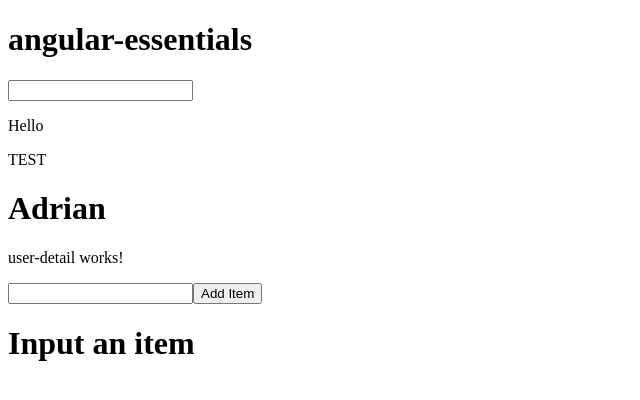
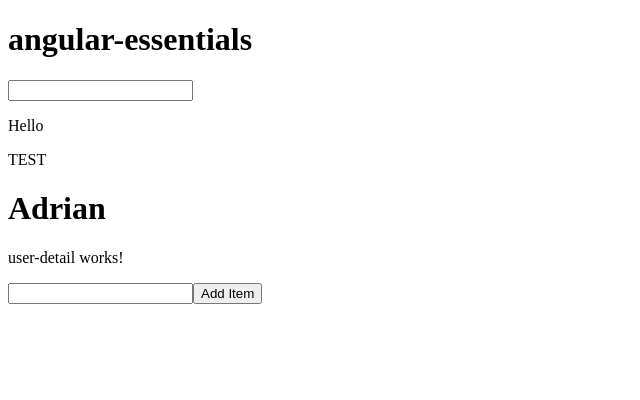
Before and after one commit to AdrianGrillo/angular-essentials, an Angular app: page / in a window 1280 px wide. Shown: the top 400 px of the page, without its empty margins (0-640 px from the left). Built offline with nearby package versions, Linux system fonts and the light colour scheme.

Commit message:
efficiency changes to flow of information regarding adding a new item

```diff
--- a/src/app/app.component.html
+++ b/src/app/app.component.html
@@ -5,4 +5,4 @@
 </div>
 
 <app-user [name]="rootName" (nameChanged)="onNameChanged($event)"></app-user>
-<app-cart-component [item]="rootItem" (itemChanged)="onItemChanged($event)" (clickedAddItem)="addItem($event)"></app-cart-component>
+<app-cart-component [items]="rootItems" (itemChanged)="onItemChanged($event)" (itemAdded)="onItemWasAdded($event)"></app-cart-component>
--- a/src/app/app.component.ts
+++ b/src/app/app.component.ts
@@ -10,7 +10,7 @@ export class AppComponent {
   rootName = 'Adrian'
 
   rootItem = 'Input an item'
-  items = ['Apples', 'Bananas', 'Cherries']
+  rootItems = ['Apples', 'Bananas', 'Cherries']
 
   onNameChanged(newName: string) {
     this.rootName = newName
@@ -20,8 +20,8 @@ export class AppComponent {
     this.rootItem = newItem
   }
 
-  addItem(item: string) {
-    this.items.push(item)
-    console.log(this.items)
+  onItemWasAdded(newItem: string) {
+    this.rootItems.push(newItem)
+    console.log(this.rootItems)
   }
 }
--- a/src/app/cart-component/cart-component.component.ts
+++ b/src/app/cart-component/cart-component.component.ts
@@ -3,23 +3,22 @@ import { Component, Output, EventEmitter, Input } from '@angular/core';
 @Component({
   selector: 'app-cart-component',
   template: `
-    <input type='text' (input)="onItemInput($event)">
+    <input type='text' (input)="onItemInput($event)" [(ngModel)]="newItem">
     <button text='Add Item' (click)="onAddItem($event)">Add Item</button>
-      <h1>{{item}}</h1>
   `,
   styleUrls: ['./cart-component.component.css']
 })
 export class CartComponentComponent {
-  items = []
-  @Input() item
+  @Input() items = []
+  newItem = ''
   @Output() itemChanged = new EventEmitter<string>()
-  @Output() clickedAddItem = new EventEmitter<string>()
+  @Output() itemAdded = new EventEmitter<string>()
 
   onItemInput = event => {
     this.itemChanged.emit(event.target.value)
   }
 
   onAddItem = event => {
-    this.clickedAddItem.emit(this.item)
+    this.itemAdded.emit(this.newItem)
   }
 }
```
